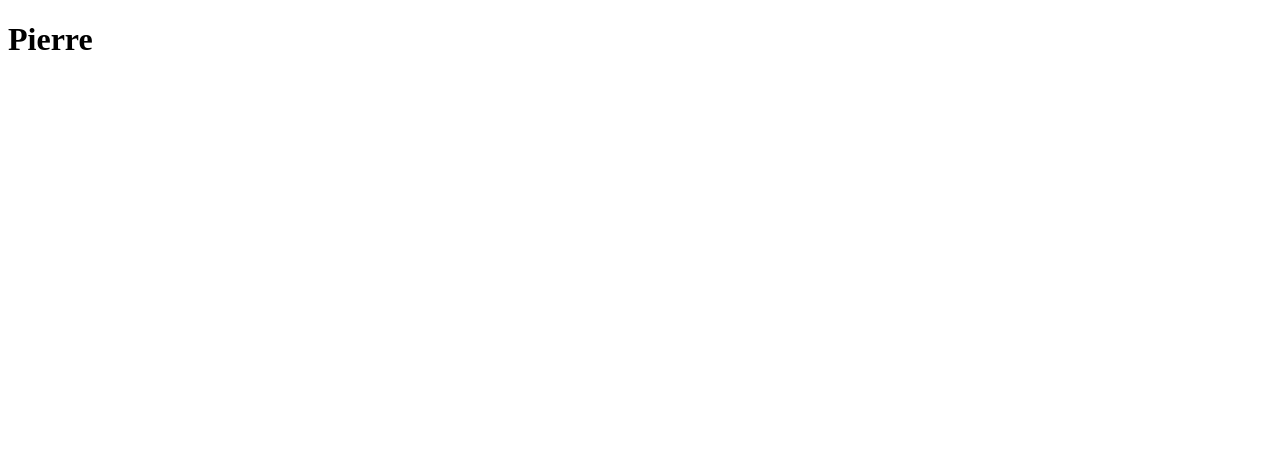
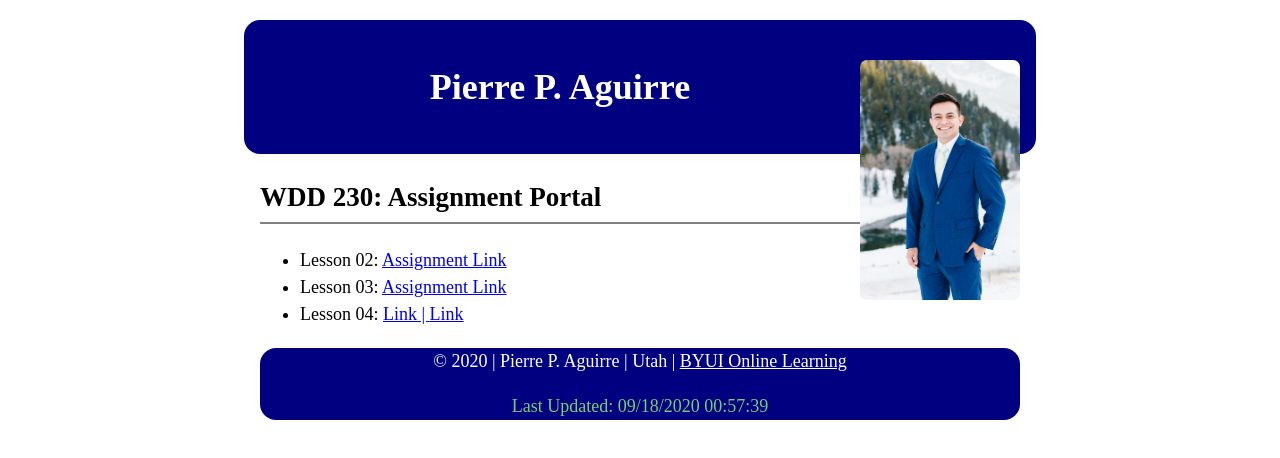
Before and after one commit to Archiblu22/archiblu22.github.io, a plain HTML site: page index.html in a window 1280 px wide. Drawn offline with Linux system fonts and the light colour scheme.

Commit message:
Stage Committed

```diff
--- /dev/null
+++ b/css/main.css
@@ -0,0 +1,47 @@
+body {
+    font-size: 18px;
+    line-height: 1.5;
+}
+
+header, nav, main, footer {
+    margin: 1.25rem auto;
+    max-width: 760px;
+}
+
+header {
+    background-color: navy;
+    color: white;
+    text-align: center;
+    padding: 1rem;
+    border-radius: 1rem;
+}
+
+img {
+    float: right;
+    margin: 0px;
+    width: 10rem;
+    border-radius: 7px;
+}
+
+h2 {
+    display: block;
+    border-bottom: 2px solid grey;
+    padding-bottom: 5px;
+    font-size: 1.5em;
+    font-weight: bold;
+}
+
+footer {
+    background-color: navy;
+    color: white;
+    text-align: center;
+    border-radius: 1rem;
+}
+
+footer a {
+    color: white;
+}
+
+footer p {
+    color: rgb(112, 209, 112);
+}
--- a/index.html
+++ b/index.html
@@ -1,9 +1,33 @@
-<!doctype html>
-<html lang="en-us">
+<!DOCTYPE html>
+<html lang="en">
 <head>
-  <title>Pierre Aguirre</title>
+  <meta charset="UTF-8">
+  <meta name="viewport" content="width=device-width, initial-scale=1.0">
+  <title>WDD230 Portal Home Page</title>
+  <meta name="description" content="Location where I enter assignments for my BYU I class">
+  <link href="css/main.css" rel="stylesheet">
 </head>
 <body>
- <h1>Pierre</h1>
+  <header>
+    <h1>Pierre P. Aguirre <img src="images/Pierre.JPG" alt="photo of Pierre"></h1>
+
+  </header>
+  <main>
+    <section>
+      <h2>WDD 230: Assignment Portal</h2>
+      <nav>
+        <ul>
+          <li>Lesson 02: <a href="#">Assignment Link</a></li>
+          <li>Lesson 03: <a href="#">Assignment Link</a></li>
+          <li>Lesson 04: <a href="#">Link | </a><a href="#">Link</a></li>
+        </ul>
+      </nav>
+    </section>
+  </main>
+  <footer>
+    &copy; 2020 | Pierre P. Aguirre | Utah | <a href="https://www.byui.edu/online">BYUI Online Learning</a>
+    <p>Last Updated: <span id="lastmodified"></span></p>
+  </footer>
+  <script src ='js/lastmodified.js'></script>
 </body>
 </html>
--- /dev/null
+++ b/js/lastmodified.js
@@ -0,0 +1 @@
+document.getElementById("lastmodified").innerHTML = document.lastModified
```
Also changed, not shown: images/Pierre.JPG (added).
